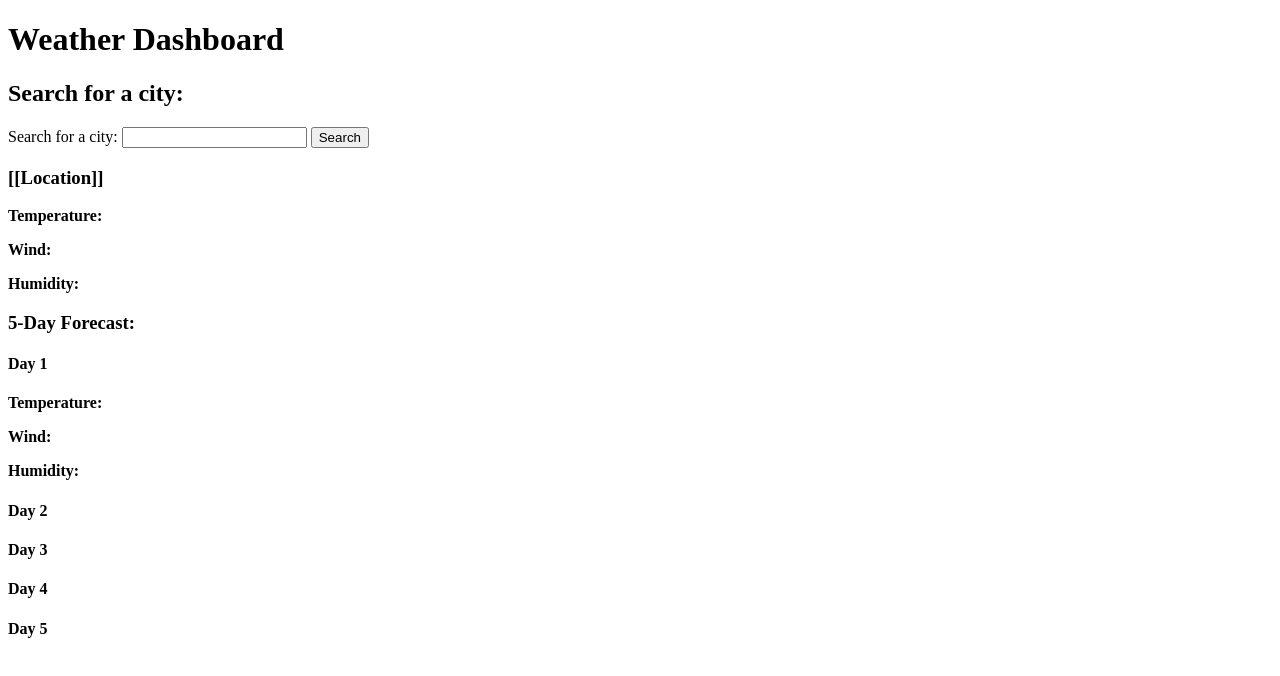
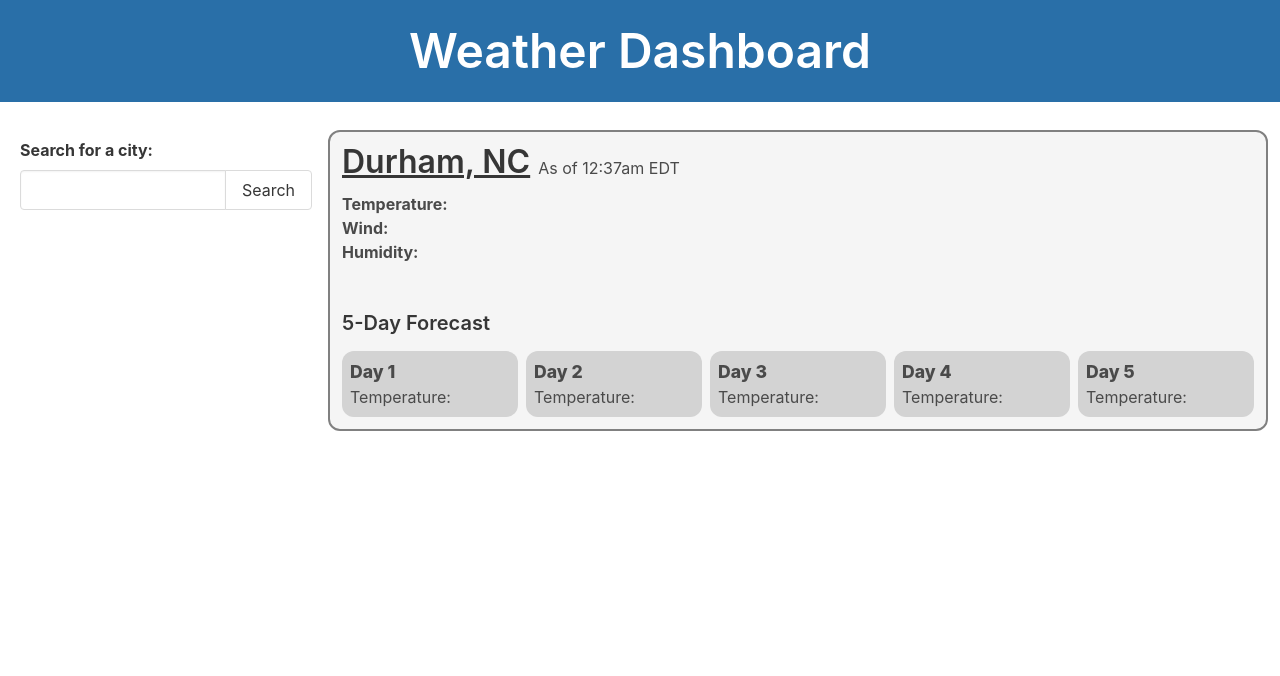
Before and after one commit to eileenmh/weather-dashboard, a plain HTML site: page index.html in a window 1280 px wide. Drawn offline with nearby package versions, Linux system fonts and the light colour scheme.

Commit message:
add bulma framework for styling

```diff
--- a/assets/css/style.css
+++ b/assets/css/style.css
@@ -0,0 +1,20 @@
+#weather-container {
+    border: gray solid 2px;
+    border-radius: 12px;
+}
+
+.day {
+    background-color: lightgray;
+    border-radius: 12px;
+    padding: 8px;
+    margin-top: 8px;
+}
+
+.day:not(:last-of-type) {
+    margin-right: 8px;
+}
+
+.day > h4 {
+    font-weight: 800;
+    font-size: 1.1rem;
+}
--- a/assets/js/script.js
+++ b/assets/js/script.js
@@ -26,13 +26,18 @@ function City(latitude, longitude) {
   this.longitude = longitude;
 }
 
-function test(event) {
+function getCoordinates(event) {
   event.preventDefault();
   fetch(fetchCoordinatesUrl($("#city-entry").val()))
     .then(function (response) {
       return response.json();
     })
     .then(function (data) {
+      getWeather(data);
+    });
+}
+
+function getWeather(data) {
   fetch(fetchForecastUrl(data[0].lat, data[0].lon))
     .then(function (response) {
       return response.json();
@@ -40,7 +45,6 @@ function test(event) {
     .then(function (data) {
       console.log(data);
     });
-    });
 }
 
-$("#city-search-btn").click(test);
+$("#city-search-btn").click(getCoordinates);
--- a/index.html
+++ b/index.html
@@ -5,65 +5,74 @@
         <meta http-equiv="X-UA-Compatible" content="IE=edge">
         <meta name="viewport" content="width=device-width, initial-scale=1.0">
         <title>Document</title>
+        <link rel="stylesheet" href="https://cdn.jsdelivr.net/npm/bulma@0.9.4/css/bulma.min.css">
+        <link rel="stylesheet" href="assets/css/style.css">
     </head>
 
     <body>
 
-        <header>
-            <h1>Weather Dashboard</h1>
+        <header class="has-background-info-dark p-5 mb-5">
+            <h1 class="title is-1 has-text-centered has-text-white">Weather Dashboard</h1>
         </header>
 
         <main>
-            <section>
-
-                <h2>Search for a city:</h2>
-
-                <form>
-                    <label for="city-entry">Search for a city:</label>
-                    <input type="text" id="city-entry" name="city-entry" required list="cities">
+            <div class="columns m-2">
+            <section class="column is-one-quarter" id="location-container">
+                    <label for="city-entry" class="label">Search for a city:</label>
+                <div class="field has-addons">
+                    <div class="control is-expanded">
+                        <input class="input is-fullwidth" type="text" id="city-entry" name="city-entry" required list="cities">
+                    </div>
+                    <div class="control">
+                    <button type="submit" id="city-search-btn" class="button">Search</button>
+                </div>
+                </div>
                 <datalist id="cities">
                     <!-- <option value="London, US"></option>
                     <option value="London, UK"></option> -->
-
                 </datalist>
-                    <button type="submit" id="city-search-btn">Search</button>
-                </form>
-
             </section>
 
-            <div>
-
+            <div class="column has-background-white-ter m-1" id="weather-container">
                 <section>
-                        <h3>[[Location]]</h3>
+                        <div class="is-flex
+                        is-align-items-flex-end mb-3">
+                            <h2 class="title is-size-3-desktop is-size-5-mobile m-0 is-underlined mr-2">Durham, NC</h2>
+                            <p>As of 12:37am EDT</p>
+                        </div>
                         <p><b>Temperature:</b></p>
                         <p><b>Wind:</b></p>
                         <p><b>Humidity:</b></p>
                 </section>
 
                 <section>
-                        <h3>5-Day Forecast:</h3>
-                        <div class="day">
+                        <h3 class="title is-size-5-desktop is-size-6-mobile m-0 mr-2 mt-6">5-Day Forecast</h3>
+                        <div class="is-flex
+                        is-justify-content-space-between is-flex-wrap-wrap mt-2">
+                            <div class="day is-flex-grow-1">
                                 <h4>Day 1</h4>
-                            <p><b>Temperature:</b></p>
-                            <p><b>Wind:</b></p>
-                            <p><b>Humidity:</b></p>
+                                <p>Temperature:</p>
                             </div>
-                        <div class="day">
+                            <div class="day is-flex-grow-1">
                                 <h4>Day 2</h4>
+                                <p>Temperature:</p>
                             </div>
-                        <div class="day">
+                            <div class="day is-flex-grow-1">
                                 <h4>Day 3</h4>
+                                <p>Temperature:</p>
                             </div>
-                        <div class="day">
+                            <div class="day is-flex-grow-1">
                                 <h4>Day 4</h4>
+                                <p>Temperature:</p>
                             </div>
-                        <div class="day">
+                            <div class="day is-flex-grow-1">
                                 <h4>Day 5</h4>
+                                <p>Temperature:</p>
+                            </div>
                         </div>
                 </section>
-
             </div>
-
+            </div>
         </main>
         <script
             src="https://code.jquery.com/jquery-3.6.3.min.js"
```
Lines whose indentation alone changed are shown as unchanged.
